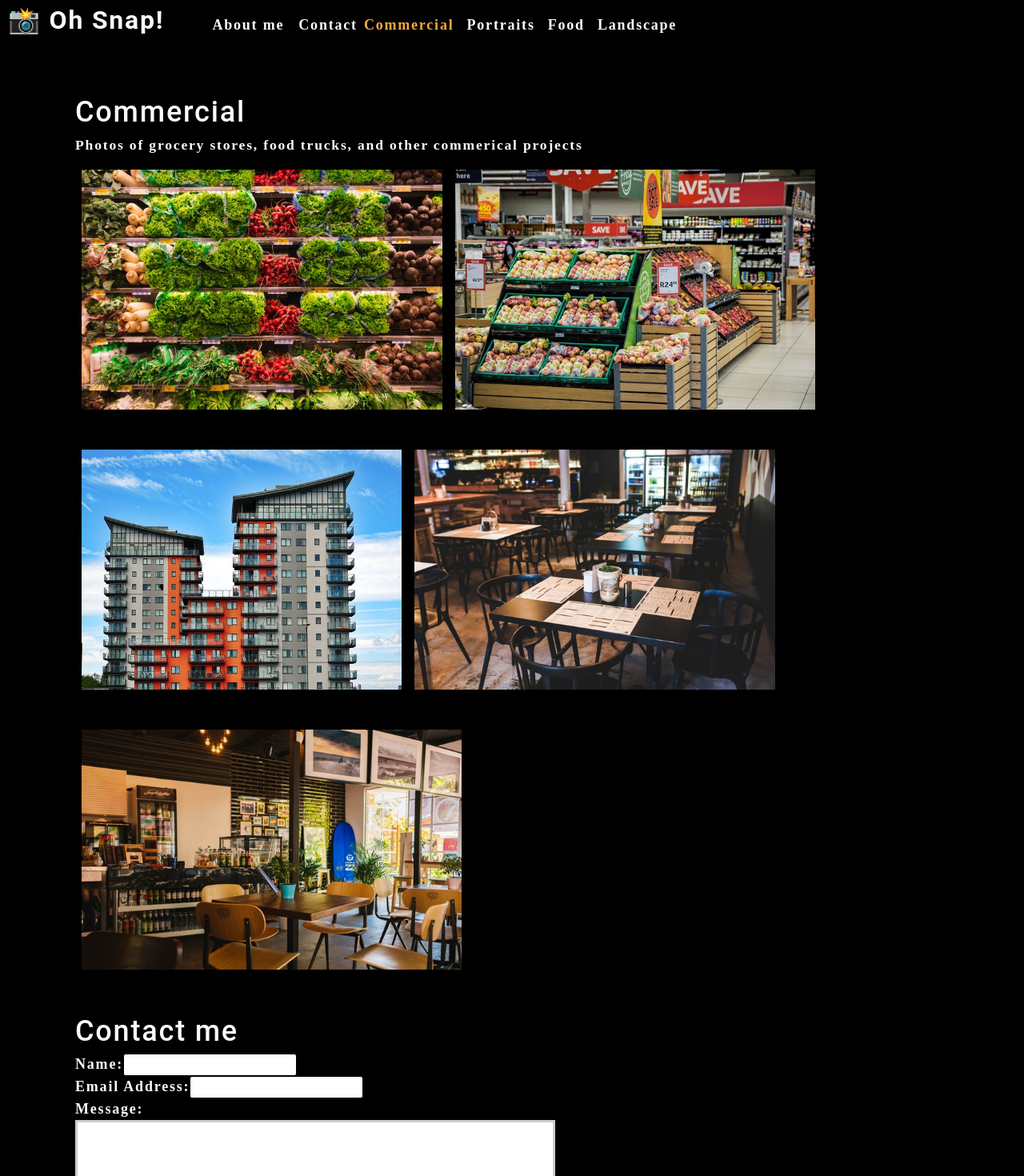
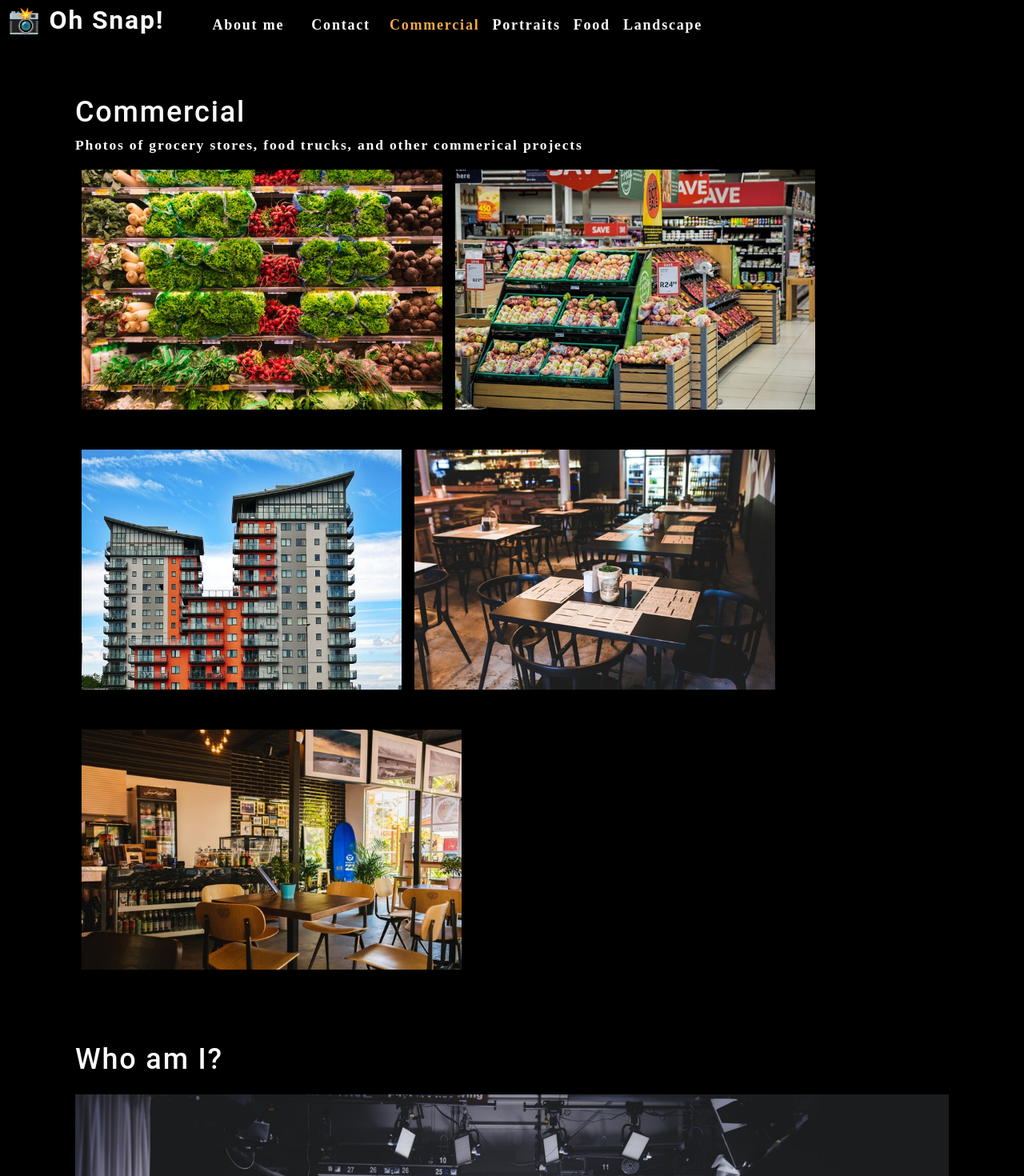
Before and after one commit to cmskorcz/photo-port, a React (Create React App) app: page / in a window 1280 px wide. Shown: the top 1470 px of the page at 80% size. Built offline with nearby package versions, Linux system fonts and the light colour scheme.

Commit message:
added conditional rendering of pages

```diff
--- a/src/App.js
+++ b/src/App.js
@@ -6,6 +6,7 @@
 import './index.css'
 
 function App() {
+  const [contactSelected, setContactSelected] = useState(false);
   const [categories] = useState([
     {
         name: 'commercial',
@@ -33,11 +34,18 @@
         categories={categories}
         setCurrentCategory={setCurrentCategory}
         currentCategory={currentCategory}
+        contactSelected={contactSelected}
+        setContactSelected={setContactSelected}
       ></Nav>
       <main>
-        <Gallery currentCategory={currentCategory}></Gallery>
-        <ContactForm></ContactForm>
-        <About></About>
+        {!contactSelected ? (
+          <>
+            <Gallery currentCategory={currentCategory}></Gallery>
+            <About></About>
+          </>
+        ) : (
+            <ContactForm></ContactForm>
+        )}
       </main>
     </div>
   );
--- a/src/components/Contact/index.js
+++ b/src/components/Contact/index.js
@@ -1,11 +1,31 @@
 import React, { useState } from "react";
+import { validateEmail } from '../../utils/helpers'
 
 function ContactForm() {
   const [formState, setFormState] = useState({ name: '', email: '', message: '' });
   const { name, email, message } = formState;
+  const [errorMessage, setErrorMessage] = useState('')
 
   function handleChange (e) {
-    setFormState({ ...formState, [e.target.name]: e.target.value })
+    if (e.target.name === 'email') {
+      const isValid = validateEmail(e.target.value);
+
+      if(!isValid) {
+        setErrorMessage('Your email is invalid')
+      } else {
+        setErrorMessage('')
+      }
+    } else {
+      if(!e.target.value.length) {
+        setErrorMessage(`${e.target.name} is required.`)
+      } else {
+        setErrorMessage('');
+      }
+    }
+
+    if (!errorMessage) {
+      setFormState({ ...formState, [e.target.name]: e.target.value })
+    }
   }
 
   function handleSubmit (e) {
@@ -18,16 +38,21 @@
       <form id='contact-form' onSubmit={handleSubmit}>
         <div>
           <label htmlFor='name'>Name:</label>
-          <input type='text' name='name' defaultValue={name} onChange={handleChange} />
+          <input type='text' name='name' defaultValue={name} onBlur={handleChange} />
         </div>
         <div>
           <label htmlFor="email">Email Address:</label>
-          <input type='email' name='email' defaultValue={email} onChange={handleChange} />
+          <input type='email' name='email' defaultValue={email} onBlur={handleChange} />
         </div>
         <div>
           <label htmlFor="message">Message:</label>
-          <textarea name='message' rows='5' defaultValue={message} onChange={handleChange} />
+          <textarea name='message' rows='5' defaultValue={message} onBlur={handleChange} />
         </div>
+        {errorMessage && (
+          <div>
+            <p className="error-text">{errorMessage}</p>
+          </div>
+        )}
         <button type='submit'>Submit</button>
       </form>
     </section>
--- a/src/components/Nav/index.js
+++ b/src/components/Nav/index.js
@@ -5,7 +5,9 @@
     const {
         categories = [],
         setCurrentCategory,
-        currentCategory
+        currentCategory,
+        contactSelected,
+        setContactSelected
     } = props
 
     useEffect(() => {
@@ -24,19 +26,22 @@
             <nav>
                 <ul className="flex-row">
                     <li className="mx-2">
-                        <a href="#about">
+                        <a href="#about" onClick={() => setContactSelected(false)}>
                             About me
                         </a>
                     </li>
-                    <li>
-                        <span>Contact</span>
+                    <li className={`mx-2 ${contactSelected && 'navActive'}`}>
+                        <span onClick={() => setContactSelected(true)}>Contact</span>
                     </li>
                     {categories.map((category) => (
                         <li
                         className={`mx-1 ${
-                            currentCategory.name === category.name && 'navActive'
+                            currentCategory.name === category.name && !contactSelected && 'navActive'
                         }`} key={category.name}>
-                            <span onClick={() => setCurrentCategory(category)}>
+                            <span onClick={() => {
+                                setCurrentCategory(category)
+                                setContactSelected(false)
+                            }}>
                                 {capitalizeFirstLetter(category.name)}
                             </span>
                         </li>
```
